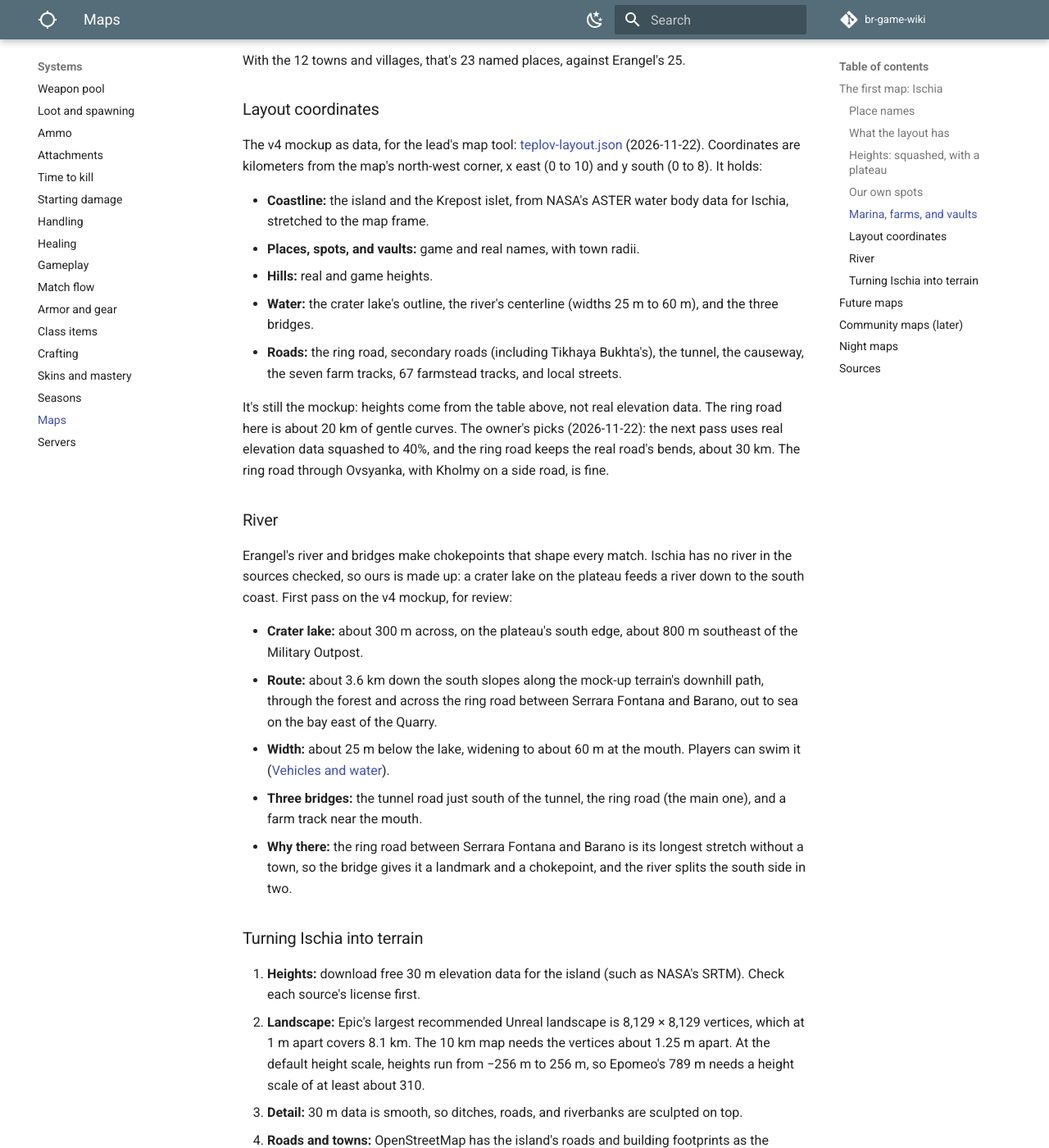
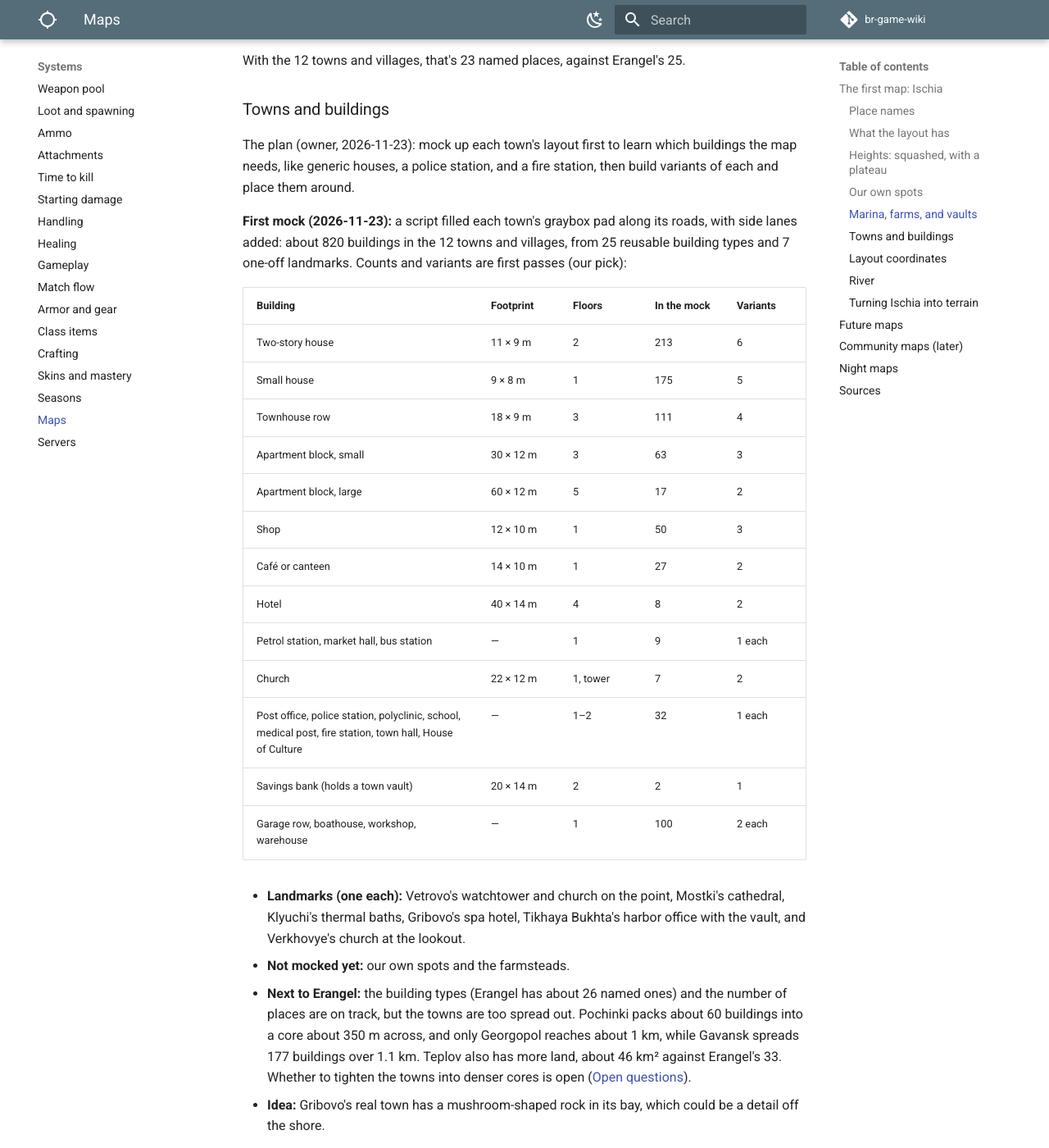
Before and after one commit to DerrickSpartan1/br-game-wiki, an MkDocs documentation site: the page built from docs/systems/maps.md, in a window 1280 px wide and 1400 px high, scrolled down 3584 px. Shown: the whole window at 82% size. Built offline with MkDocs 1.6.1 and Material for MkDocs 9.7.7, drawn with Linux system fonts in a browser that asks for light colours; comment, search, counter and statistics services are not loaded; some of the changed text lies outside the part shown.

Commit message:
Towns and buildings: the plan, first building kit, and the Erangel comparison
Co-Authored-By: Claude Opus 5.5 <noreply@anthropic.com>
Claude-Session: https://claude.ai/code/session_01LAp2s4euUjj6HZthupXLj4

```diff
--- a/docs/systems/maps.md
+++ b/docs/systems/maps.md
@@ -78,6 +78,33 @@ Approved on the v3 mockup.
 
 With the 12 towns and villages, that's 23 named places, against Erangel's 25.
 
+### Towns and buildings
+
+The plan (owner, 2026-11-23): mock up each town's layout first to learn which buildings the map needs, like generic houses, a police station, and a fire station, then build variants of each and place them around.
+
+**First mock (2026-11-23):** a script filled each town's graybox pad along its roads, with side lanes added: about 820 buildings in the 12 towns and villages, from 25 reusable building types and 7 one-off landmarks. Counts and variants are first passes (our pick):
+
+| Building | Footprint | Floors | In the mock | Variants |
+| --- | --- | --- | --- | --- |
+| Two-story house | 11 × 9 m | 2 | 213 | 6 |
+| Small house | 9 × 8 m | 1 | 175 | 5 |
+| Townhouse row | 18 × 9 m | 3 | 111 | 4 |
+| Apartment block, small | 30 × 12 m | 3 | 63 | 3 |
+| Apartment block, large | 60 × 12 m | 5 | 17 | 2 |
+| Shop | 12 × 10 m | 1 | 50 | 3 |
+| Café or canteen | 14 × 10 m | 1 | 27 | 2 |
+| Hotel | 40 × 14 m | 4 | 8 | 2 |
+| Petrol station, market hall, bus station | — | 1 | 9 | 1 each |
+| Church | 22 × 12 m | 1, tower | 7 | 2 |
+| Post office, police station, polyclinic, school, medical post, fire station, town hall, House of Culture | — | 1–2 | 32 | 1 each |
+| Savings bank (holds a town vault) | 20 × 14 m | 2 | 2 | 1 |
+| Garage row, boathouse, workshop, warehouse | — | 1 | 100 | 2 each |
+
+- **Landmarks (one each):** Vetrovo's watchtower and church on the point, Mostki's cathedral, Klyuchi's thermal baths, Gribovo's spa hotel, Tikhaya Bukhta's harbor office with the vault, and Verkhovye's church at the lookout.
+- **Not mocked yet:** our own spots and the farmsteads.
+- **Next to Erangel:** the building types (Erangel has about 26 named ones) and the number of places are on track, but the towns are too spread out. Pochinki packs about 60 buildings into a core about 350 m across, and only Georgopol reaches about 1 km, while Gavansk spreads 177 buildings over 1.1 km. Teplov also has more land, about 46 km² against Erangel's 33. Whether to tighten the towns into denser cores is open ([Open questions](../planning/open-questions.md#systems)).
+- **Idea:** Gribovo's real town has a mushroom-shaped rock in its bay, which could be a detail off the shore.
+
 ### Layout coordinates
 
 The v4 mockup as data, for the lead's map tool: [teplov-layout.json](../data/teplov-layout.json) (2026-11-22). Coordinates are kilometers from the map's north-west corner, x east (0 to 10) and y south (0 to 8). It holds:
@@ -129,6 +156,8 @@ Idea for night maps where flashlights and stealth matter. Night scopes like the
 
 ## Sources
 
+- [PUBG's official map images (GitHub: pubg/api-assets)](https://github.com/pubg/api-assets) · [PUBG Interactive Map: map comparison](https://pubgmap.io/compare.html) · [Beebom: Erangel's building types](https://beebom.com/everything-you-need-to-know-pubg-locations/amp/)
+
 - [PUBG Wiki: Erangel (Classic)](https://pubg.wiki.gg/wiki/Erangel_(Classic))
 - [Liquipedia: Erangel](https://liquipedia.net/pubg/Erangel_Remaster)
 - [Wikipedia: Gozo](https://en.wikipedia.org/wiki/Gozo) · [Wikipedia: Ischia](https://en.wikipedia.org/wiki/Ischia) · [Wikipedia: Guernsey](https://ipfs.ssi.eecc.de/ipns/en.wikipedia-on-ipfs.org/wiki/Guernsey) · [Wikipedia (older copy): Guernsey](https://dlab.epfl.ch/wikispeedia/wpcd/wp/g/Guernsey.htm) · [Wikiwand: Fortifications of Guernsey](https://www.wikiwand.com/en/articles/Fortifications_of_Guernsey) · [Wikipedia: Föhr](https://en.wikipedia.org/wiki/F%C3%B6hr) · [Wikipedia: Lastovo](https://en.wikipedia.org/wiki/Lastovo) · [Wikipedia: Russky Island](https://en.wikipedia.org/wiki/Russky_Island)
```
Also changed, not shown: docs/planning/changelog.md (+1 -0 lines), docs/planning/decisions.md (+1 -0 lines), docs/planning/open-questions.md (+1 -0 lines).
